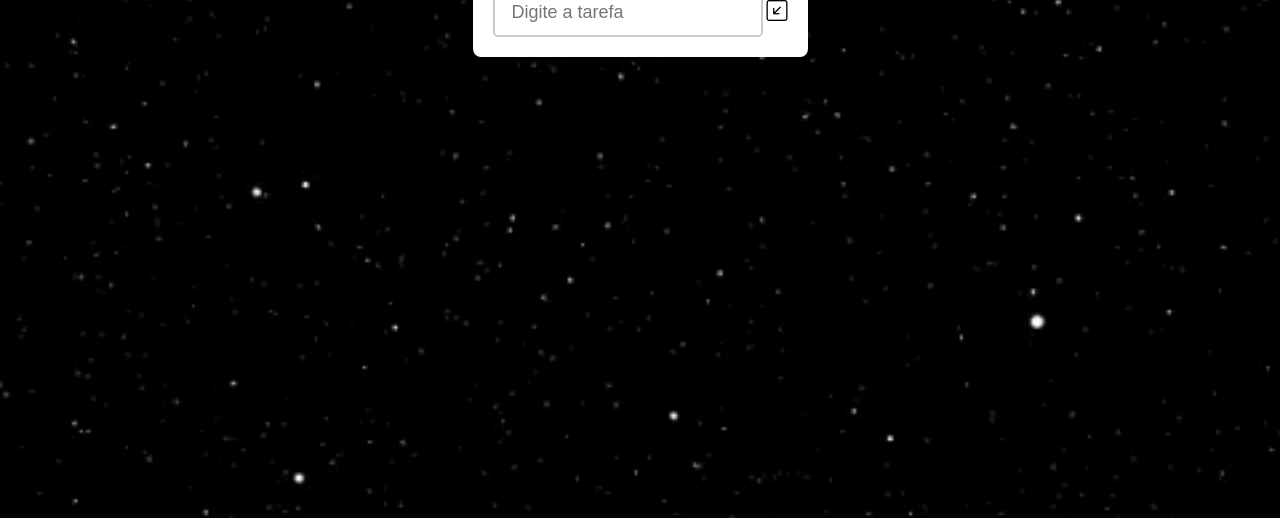
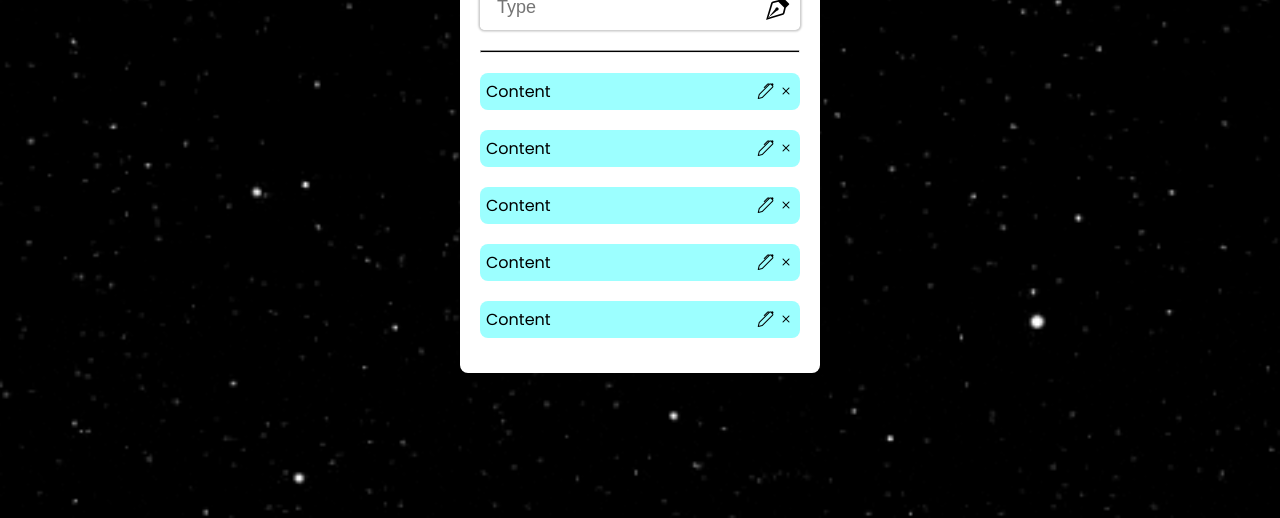
Before and after one commit to isaac451-andrade/Star-To-Do-List, a website: page index.html in a window 1280 px wide. Shown: the part 282-800 px from the top of the page. Drawn offline with nearby package versions, Linux system fonts and the light colour scheme; a web font is replaced by a local one.

Commit message:
Finalizando Estilização 1 + Início da aplicação do Jquery

```diff
--- a/assets/scss/components/_header.scss
+++ b/assets/scss/components/_header.scss
@@ -4,6 +4,7 @@
     @include ut.flexBox(row, center, center);
     height: 8vh;
     padding-top: 40px;
+    margin-bottom: 64px;
     &__textBox{
         width: 50%;
         color: #fff;
--- a/assets/scss/components/main.scss
+++ b/assets/scss/components/main.scss
@@ -2,16 +2,18 @@
 @use "./fonts" as ft;
 .main {
     @include ut.flexBox(row, center, center);
-    height: 40vh;
     font-family: ft.$pop-font;
     &__content{
         @include ut.flexBox(column, center, center);
         background-color: #fff;
         padding: 20px;
         border-radius: .5rem;
-
+        width: 320px;
         &__line {
-
+            margin-block: 20px;
+            height: 1px;
+            border-radius: 1rem;
+            background-color: #000;
         }
 
         &__titleBox{
@@ -32,30 +34,65 @@
         }
 
         &__contentBox{
+            margin-top: 20px;
+            width: 100%;
 
+            &__area{
+                max-height: 280px;
+                overflow-y: auto;
+
+                .item {
+                    @include ut.flexBox(row, space-between , center);
+                    background-color: rgb(156, 255, 255);
+                    padding: 6px;
+                    border-radius: .5rem;
+                    &:nth-child(n + 2){
+                        margin-top: 20px;
+                    }
+                }
+            }
         }
+
+
 
     }
 }
 
 .inputBox{
-    @include ut.flexBox(row, center, center);
-    gap: 4px;
+    position: relative;
+    box-shadow: 0 0 2px .1rem rgba(0, 0, 0, .212);
+    border-radius: .3rem;
+
+    &:hover, &:focus-within{
+        box-shadow: 0 0 6px .1rem rgba(0, 0, 0, .212);
+    }
+
     input {
+        padding: 12px 17px;
+        // border: rgb(205, 202, 202) solid 2px;
+        font-size: 18px;
+        width: 250px;
+        border: none;
         outline: none;
-        padding: 12px 17px;
-        border: rgb(205, 202, 202) solid 2px;
         border-radius: .3rem;
-        font-size: 18px;
     }
+
+
 }
 
-.bi.bi-arrow-down-left-square::before{
-    font-size: 21px;
+.bi.bi-vector-pen{
+    font-size: 26px;
+    position: absolute;
+    top: 50%;
+    transform: translateY(-47%);
+    right: 0;
     cursor: pointer;
-    transition: all .5s;
 }
-
-.bi.bi-arrow-down-left-square:hover::before{
-    transform: scale(1.1);
+.bi.bi-vector-pen::before{
+    padding: 10px 10px;
+    transition: color .5s;
 }
+.bi.bi-vector-pen:hover::before{
+    color: gold;
+    transition: color .5s;
+}
--- a/index.html
+++ b/index.html
@@ -23,15 +23,65 @@
                 <!-- after em forma de barra -->
             </div>
 
-            <hr class="main__content__line">
 
             <div class="main__content__contentBox">
                 <div class="inputBox">
-                    <input type="text" placeholder="Digite a tarefa">
-                    <i class="bi bi-arrow-down-left-square"></i>
+                    <input type="text" placeholder="Type">
+                    <i class="bi bi-vector-pen"></i>
                 </div>
+
+                <hr class="main__content__line">
+
                 <div class="main__content__contentBox__area">
-
+                    <div class="item">
+                        <p>Content</p>
+                        <div class="item__optionsBox">
+                            <i class="bi bi-pen"></i>
+                            <i class="bi bi-x"></i>
+                        </div>
+                    </div>
+                    <div class="item">
+                        <p>Content</p>
+                        <div class="item__optionsBox">
+                            <i class="bi bi-pen"></i>
+                            <i class="bi bi-x"></i>
+                        </div>
+                    </div>
+                    <div class="item">
+                        <p>Content</p>
+                        <div class="item__optionsBox">
+                            <i class="bi bi-pen"></i>
+                            <i class="bi bi-x"></i>
+                        </div>
+                    </div>
+                    <div class="item">
+                        <p>Content</p>
+                        <div class="item__optionsBox">
+                            <i class="bi bi-pen"></i>
+                            <i class="bi bi-x"></i>
+                        </div>
+                    </div>
+                    <div class="item">
+                        <p>Content</p>
+                        <div class="item__optionsBox">
+                            <i class="bi bi-pen"></i>
+                            <i class="bi bi-x"></i>
+                        </div>
+                    </div>
+                    <div class="item">
+                        <p>Content</p>
+                        <div class="item__optionsBox">
+                            <i class="bi bi-pen"></i>
+                            <i class="bi bi-x"></i>
+                        </div>
+                    </div>
+                    <div class="item">
+                        <p>Content</p>
+                        <div class="item__optionsBox">
+                            <i class="bi bi-pen"></i>
+                            <i class="bi bi-x"></i>
+                        </div>
+                    </div>
                 </div>
             </div>
         </div>
@@ -39,6 +89,17 @@
 
     <script>
 
+        $(document).ready(()=>{
+            const createCard = ()=>{
+                const toDoInput = $(".inputBox input");
+
+                alert(`Teste: ${toDoInput.val()}`);
+                toDoInput.val("");
+            };
+
+
+            $(".bi.bi-vector-pen").click(createCard);
+        })
     </script>
 </body>
 </html>
```
Also changed, not shown: global.css, 1 other file.
